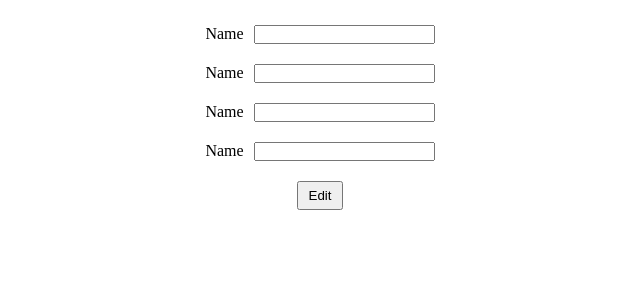
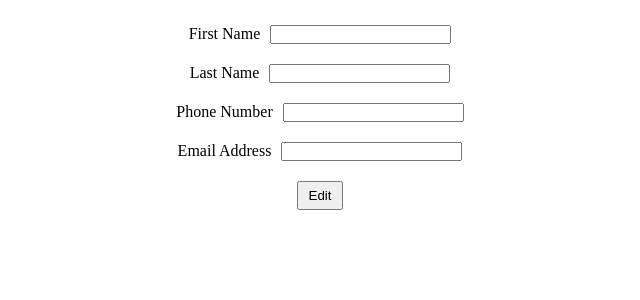
Before and after one commit to Zhalor/cv-project, a React (Create React App) app: page / in a window 1280 px wide. Shown: the top 300 px of the page, without its empty margins (320-960 px from the left). Built offline with nearby package versions, Linux system fonts and the light colour scheme.

Commit message:
Add functions to conditionally render between components

```diff
--- a/src/App.js
+++ b/src/App.js
@@ -9,43 +9,63 @@ class App extends React.Component {
 
     this.state = {
       edit: true,
+      firstName: '',
+      lastName: '',
+      phoneNumber: '',
+      email: '',
     }
 
     this.edit = this.edit.bind(this);
+    this.updateInput = this.updateInput.bind(this);
   }
 
   edit() {
-    this.state.edit === true ? this.setState({edit: false,}) : this.setState({edit: true,})
+    this.state.edit === true ? this.setState({edit: false,}) : this.setState({edit: true,});
+  }
+
+  updateInput(stateField, value) {
+    this.setState({
+      [stateField]: value,
+    });
   }
 
   render() {
-
-    let value;
-    let btnText;
     if(this.state.edit) {
-      value = <Input data='Name'/>
-      btnText = 'Edit';
-    } else {
-      value = <Paragraph />
-      btnText = 'Confirm';
-    }
-
-
       return (
         <div className='container'>
           <form>
-          {value}
-          {value}
-          {value}
-          {value}
+            <div>
+            <Input placehold={this.state.firstName} display='First Name' id='firstName' callback={this.updateInput}/>
+            <Input placehold={this.state.lastName} display='Last Name' id='lastName' callback={this.updateInput}/>
+            <Input placehold={this.state.phoneNumber} display='Phone Number' id='phoneNumber' callback={this.updateInput}/>
+            <Input placehold={this.state.email} display='Email Address' id='email' callback={this.updateInput}/>
+            <button type="button" onClick={this.edit}>Edit</button>
+            </div>
+            <div>
 
-          <button type="button" onClick={this.edit}>{btnText}</button>
+            </div>
+          </form>
+        </div>
+      );
+    } else {
+      return (
+        <div className='container'>
+          <form>
+            <div>
+            <Paragraph value={this.state.firstName} />
+            <Paragraph value={this.state.lastName}/>
+            <Paragraph value={this.state.phoneNumber}/>
+            <Paragraph value={this.state.email}/>
+            <button type="button" onClick={this.edit}>Update</button>
+            </div>
+            <div>
 
-
+            </div>
           </form>
         </div>
         );
     }
   }
+}
 
 export default App;
--- a/src/components/input.js
+++ b/src/components/input.js
@@ -3,6 +3,12 @@ import React from "react";
 class Input extends React.Component {
   constructor(props){
     super(props);
+
+    this.handleChange = this.handleChange.bind(this);
+  }
+
+  handleChange(e) {
+    this.props.callback(this.props.id, e.target.value);
   }
 
 
@@ -10,8 +16,9 @@ class Input extends React.Component {
 
     return (
       <div>
-        <label htmlFor={this.props.data}>{this.props.data}</label>
-        <input type='text' id={this.props.data}/>
+        <label htmlFor={this.props.id}>{this.props.display}</label>
+        <input type='text' value={this.props.placehold} id={this.props.id}
+         onChange={this.handleChange}/>
       </div>
     );
   }
--- a/src/components/paragraph.js
+++ b/src/components/paragraph.js
@@ -9,7 +9,7 @@ class Paragraph extends React.Component {
   render() {
 
     return (
-      <div>Hello</div>
+      <div>{this.props.value}</div>
     );
   }
 }
--- a/src/styles/styles.css
+++ b/src/styles/styles.css
@@ -9,7 +9,7 @@
   margin: 0 auto;
 }
 
-form {
+form > div {
   display: flex;
   flex-direction: column;
   align-items: center;
@@ -21,7 +21,7 @@ label {
   padding-right: 10px;
 }
 
-form > button {
+form > div > button {
   width: fit-content;
   padding: 5px 10px;
 }
```
Lines whose indentation alone changed are shown as unchanged.
